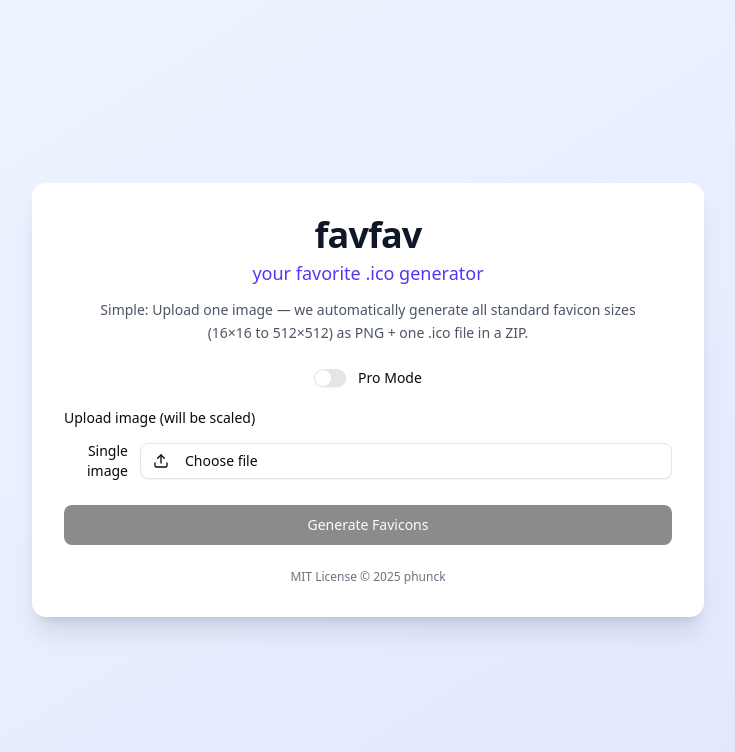
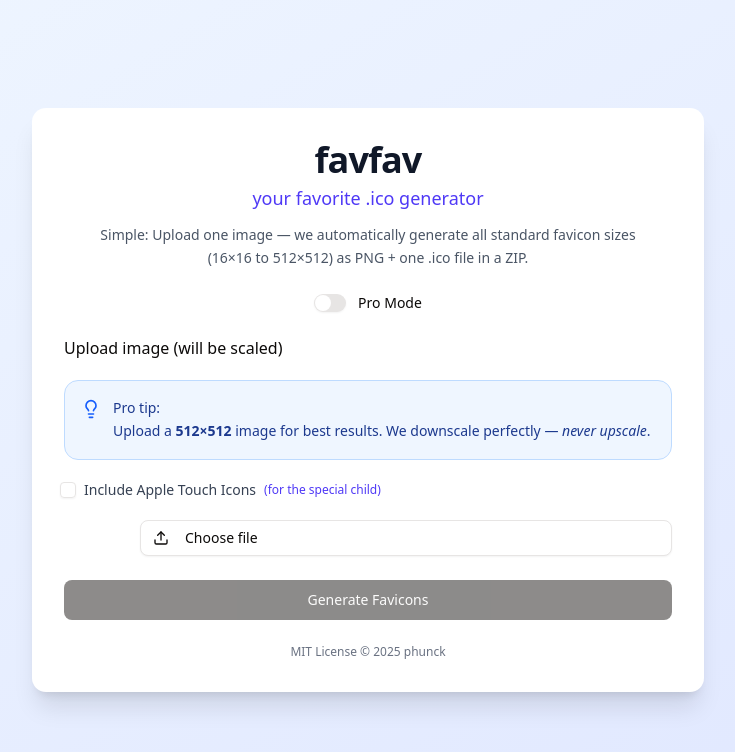
Before and after one commit to phunck/favfav, a Next.js app: page / in a window 1280 px wide. Shown: the top 752 px of the page, without its empty margins (272-1007 px from the left). Built offline with nearby package versions, Linux system fonts and the light colour scheme.

Commit message:
refactor: replace warning tip with MD3 InfoTip + clean spacing

```diff
--- a/package.json
+++ b/package.json
@@ -9,6 +9,7 @@
     "lint": "eslint"
   },
   "dependencies": {
+    "@radix-ui/react-checkbox": "^1.3.3",
     "@radix-ui/react-label": "^2.1.7",
     "@radix-ui/react-progress": "^1.1.7",
     "@radix-ui/react-scroll-area": "^1.2.10",
--- a/src/app/api/generate-favicon/route.ts
+++ b/src/app/api/generate-favicon/route.ts
@@ -6,6 +6,7 @@ export async function POST(req: NextRequest) {
   try {
     const formData = await req.formData();
     const mode = formData.get("mode") as "simple" | "advanced";
+    const includeApple = formData.get("includeApple") === "true";
 
     let zipBuffer: Buffer;
 
@@ -18,11 +19,11 @@ export async function POST(req: NextRequest) {
           if (file) advancedImages[size] = file;
         }
       }
-      zipBuffer = await generateFaviconZip("advanced", undefined, advancedImages);
+      zipBuffer = await generateFaviconZip("advanced", undefined, advancedImages, includeApple);
     } else {
       const image = formData.get("image") as File;
-      if (!image) return new Response("Kein Bild hochgeladen", { status: 400 });
-      zipBuffer = await generateFaviconZip("simple", image);
+      if (!image) return new Response("No image uploaded", { status: 400 });
+      zipBuffer = await generateFaviconZip("simple", image, undefined, includeApple);
     }
 
     return new Response(zipBuffer.buffer as BodyInit, {
@@ -33,6 +34,6 @@ export async function POST(req: NextRequest) {
     });
   } catch (error) {
     console.error("Favicon generation error:", error);
-    return new Response("Interner Serverfehler", { status: 500 });
+    return new Response("Internal Server Error", { status: 500 });
   }
 }
--- a/src/app/page.tsx
+++ b/src/app/page.tsx
@@ -7,14 +7,18 @@ import { Progress } from "@/components/ui/progress";
 import { Switch } from "@/components/ui/switch";
 import { Card, CardContent, CardHeader, CardTitle } from "@/components/ui/card";
 import { ScrollArea } from "@/components/ui/scroll-area";
+import { Checkbox } from "@/components/ui/checkbox";
 import { CustomFileInput } from "@/components/CustomFileInput";
+import { InfoTip } from "@/components/InfoTip";
 
 const ICO_SIZES = [16, 32, 48, 64, 128, 256, 512] as const;
+const APPLE_SIZES = [120, 152, 167, 180] as const;
 
 export default function Home() {
   const [simpleFile, setSimpleFile] = useState<File | null>(null);
   const [advancedFiles, setAdvancedFiles] = useState<Record<number, File | null>>({});
   const [isAdvanced, setIsAdvanced] = useState(false);
+  const [includeApple, setIncludeApple] = useState(false);
   const [loading, setLoading] = useState(false);
   const [progress, setProgress] = useState(0);
   const [downloadUrl, setDownloadUrl] = useState<string | null>(null);
@@ -50,6 +54,8 @@ export default function Home() {
       }
     }
 
+    formData.append("includeApple", includeApple.toString());
+
     try {
       const res = await fetch("/api/generate-favicon", {
         method: "POST",
@@ -72,6 +78,11 @@ export default function Home() {
   const hasFiles = isAdvanced
     ? Object.values(advancedFiles).some((f) => f)
     : simpleFile;
+
+  const displaySizes = [
+    ...ICO_SIZES,
+    ...(isAdvanced && includeApple ? APPLE_SIZES : [])
+  ].sort((a, b) => a - b);
 
   return (
     <div className="min-h-screen bg-gradient-to-br from-blue-50 to-indigo-100 flex items-center justify-center p-4">
@@ -104,11 +115,36 @@ export default function Home() {
 
         {/* Simple Mode */}
         {!isAdvanced && (
-          <div className="space-y-4">
-            <Label>Upload image (will be scaled)</Label>
+          <div className="space-y-5">
+            <Label className="text-base font-medium">Upload image (will be scaled)</Label>
+
+            {/* Pro Tip – MD3 InfoTip */}
+            <InfoTip>
+              <p className="font-medium">Pro tip:</p>
+              <p>
+                Upload a <strong>512×512</strong> image for best results.
+                We downscale perfectly — <em>never upscale</em>.
+              </p>
+            </InfoTip>
+
+            {/* Apple Checkbox */}
+            <div className="flex items-center space-x-2 -ml-1">
+              <Checkbox
+                id="include-apple"
+                checked={includeApple}
+                onCheckedChange={(checked) => setIncludeApple(checked as boolean)}
+              />
+              <Label htmlFor="include-apple" className="cursor-pointer text-sm font-normal text-gray-700">
+                Include Apple Touch Icons{" "}
+                <span className="text-indigo-600 font-medium text-xs">
+                  (for the special child)
+                </span>
+              </Label>
+            </div>
+
             <CustomFileInput
               id="simple-image"
-              label="Single image"
+              label=""
               file={simpleFile}
               onChange={handleSimpleChange}
             />
@@ -121,10 +157,26 @@ export default function Home() {
             <CardHeader>
               <CardTitle>Upload per size</CardTitle>
             </CardHeader>
-            <CardContent>
+            <CardContent className="space-y-6">
+              {/* Apple Checkbox */}
+              <div className="flex items-center space-x-2 -ml-1">
+                <Checkbox
+                  id="include-apple"
+                  checked={includeApple}
+                  onCheckedChange={(checked) => setIncludeApple(checked as boolean)}
+                />
+                <Label htmlFor="include-apple" className="cursor-pointer text-sm font-normal text-gray-700">
+                  Include Apple Touch Icons{" "}
+                  <span className="text-indigo-600 font-medium text-xs">
+                    (for the special child)
+                  </span>
+                </Label>
+              </div>
+
+              {/* Dynamische Größenliste */}
               <ScrollArea className="h-96 pr-4">
                 <div className="space-y-4">
-                  {ICO_SIZES.map((size) => (
+                  {displaySizes.map((size) => (
                     <CustomFileInput
                       key={size}
                       id={`advanced-${size}`}
--- /dev/null
+++ b/src/components/InfoTip.tsx
@@ -0,0 +1,15 @@
+// src/components/InfoTip.tsx
+import { Lightbulb } from "lucide-react";
+
+interface InfoTipProps {
+  children: React.ReactNode;
+}
+
+export function InfoTip({ children }: InfoTipProps) {
+  return (
+    <div className="flex items-start gap-3 p-4 bg-blue-50 border border-blue-200 rounded-xl text-blue-900">
+      <Lightbulb className="w-5 h-5 text-blue-600 mt-0.5 flex-shrink-0" />
+      <div className="text-sm leading-relaxed">{children}</div>
+    </div>
+  );
+}
--- /dev/null
+++ b/src/components/ui/checkbox.tsx
@@ -0,0 +1,32 @@
+"use client"
+
+import * as React from "react"
+import * as CheckboxPrimitive from "@radix-ui/react-checkbox"
+import { CheckIcon } from "lucide-react"
+
+import { cn } from "@/lib/utils"
+
+function Checkbox({
+  className,
+  ...props
+}: React.ComponentProps<typeof CheckboxPrimitive.Root>) {
+  return (
+    <CheckboxPrimitive.Root
+      data-slot="checkbox"
+      className={cn(
+        "peer border-input dark:bg-input/30 data-[state=checked]:bg-primary data-[state=checked]:text-primary-foreground dark:data-[state=checked]:bg-primary data-[state=checked]:border-primary focus-visible:border-ring focus-visible:ring-ring/50 aria-invalid:ring-destructive/20 dark:aria-invalid:ring-destructive/40 aria-invalid:border-destructive size-4 shrink-0 rounded-[4px] border shadow-xs transition-shadow outline-none focus-visible:ring-[3px] disabled:cursor-not-allowed disabled:opacity-50",
+        className
+      )}
+      {...props}
+    >
+      <CheckboxPrimitive.Indicator
+        data-slot="checkbox-indicator"
+        className="grid place-content-center text-current transition-none"
+      >
+        <CheckIcon className="size-3.5" />
+      </CheckboxPrimitive.Indicator>
+    </CheckboxPrimitive.Root>
+  )
+}
+
+export { Checkbox }
--- a/src/lib/favicon-generator.ts
+++ b/src/lib/favicon-generator.ts
@@ -4,37 +4,26 @@ import { encodeIco } from "ico-endec";
 import JSZip from "jszip";
 
 const ALL_SIZES = [16, 32, 48, 64, 128, 256, 512] as const;
+const APPLE_SIZES = [120, 152, 167, 180] as const;
 
-/**
- * Generiert ein ZIP mit Favicons (PNG + ICO)
- * @param mode - "simple" (ein Bild → alle Größen) oder "advanced" (pro Größe ein Bild)
- * @param simpleImage - Nur im Simple-Modus: Das Quellbild
- * @param advancedImages - Nur im Advanced-Modus: Objekt mit Größe → File
- * @returns Buffer des ZIP-Archivs
- */
 export async function generateFaviconZip(
   mode: "simple" | "advanced",
   simpleImage?: File,
-  advancedImages?: Record<number, File>
+  advancedImages?: Record<number, File>,
+  includeApple: boolean = false
 ): Promise<Buffer> {
   const zip = new JSZip();
 
   if (mode === "advanced" && advancedImages) {
-    // Advanced Mode: Nur hochgeladene Größen verarbeiten
     const icoBuffers: Buffer[] = [];
 
-    for (const size of ALL_SIZES) {
+    for (const size of Object.keys(advancedImages).map(Number)) {
       const file = advancedImages[size];
-      if (!file) continue; // Überspringe fehlende Größen
+      if (!file) continue;
 
-      const arrayBuffer = await file.arrayBuffer();
-      const buffer = Buffer.from(arrayBuffer);
-
+      const buffer = Buffer.from(await file.arrayBuffer());
       const resized = await sharp(buffer)
-        .resize(size, size, {
-          fit: "contain",
-          background: { r: 0, g: 0, b: 0, alpha: 0 }, // Transparent
-        })
+        .resize(size, size, { fit: "contain", background: { r: 0, g: 0, b: 0, alpha: 0 } })
         .png()
         .toBuffer();
 
@@ -42,36 +31,61 @@ export async function generateFaviconZip(
       icoBuffers.push(resized);
     }
 
-    // Nur ICO erzeugen, wenn mindestens ein Bild vorhanden
     if (icoBuffers.length > 0) {
-      const ico = encodeIco(icoBuffers);
-      zip.file("favicon.ico", ico);
+      zip.file("favicon.ico", encodeIco(icoBuffers));
+    }
+
+    if (includeApple) {
+      for (const size of APPLE_SIZES) {
+        if (advancedImages[size]) {
+          const buffer = Buffer.from(await advancedImages[size]!.arrayBuffer());
+          const applePng = await sharp(buffer)
+            .resize(size, size, { fit: "contain", background: { r: 0, g: 0, b: 0, alpha: 0 } })
+            .png()
+            .toBuffer();
+          zip.file(`apple-touch-icon-${size}x${size}.png`, applePng);
+        }
+      }
     }
   } else if (mode === "simple" && simpleImage) {
-    // Simple Mode: Ein Bild → alle Größen
-    const arrayBuffer = await simpleImage.arrayBuffer();
-    const buffer = Buffer.from(arrayBuffer);
+    const buffer = Buffer.from(await simpleImage.arrayBuffer());
 
-    // PNGs für alle Größen
-    const pngPromises = ALL_SIZES.map(async (size) => {
+    for (const size of ALL_SIZES) {
       const png = await sharp(buffer)
-        .resize(size, size, {
-          fit: "contain",
-          background: { r: 0, g: 0, b: 0, alpha: 0 },
-        })
+        .resize(size, size, { fit: "contain", background: { r: 0, g: 0, b: 0, alpha: 0 } })
         .png()
         .toBuffer();
       zip.file(`favicon-${size}x${size}.png`, png);
-      return png;
-    });
+    }
 
-    const icoBuffers = await Promise.all(pngPromises);
-    const ico = encodeIco(icoBuffers);
-    zip.file("favicon.ico", ico);
-  } else {
-    throw new Error("Ungültiger Modus oder fehlende Bilder");
+    if (includeApple) {
+      for (const size of APPLE_SIZES) {
+        const applePng = await sharp(buffer)
+          .resize(size, size, { fit: "contain", background: { r: 0, g: 0, b: 0, alpha: 0 } })
+          .png()
+          .toBuffer();
+        zip.file(`apple-touch-icon-${size}x${size}.png`, applePng);
+      }
+    }
+
+    const icoBuffers = await Promise.all(
+      ALL_SIZES.map(size => sharp(buffer).resize(size, size).png().toBuffer())
+    );
+    zip.file("favicon.ico", encodeIco(icoBuffers));
   }
 
-  // ZIP als Buffer generieren
+  // Optional: HTML Example
+  const htmlLines: string[] = [
+    '<!DOCTYPE html>',
+    '<html><head>',
+    '  <meta charset="utf-8">',
+    '  <title>Favicon Test</title>',
+    '  <link rel="icon" href="favicon.ico">',
+    ...ALL_SIZES.map(s => `  <link rel="icon" type="image/png" sizes="${s}x${s}" href="favicon-${s}x${s}.png">`),
+    ...(includeApple ? APPLE_SIZES.map(s => `  <link rel="apple-touch-icon" sizes="${s}x${s}" href="apple-touch-icon-${s}x${s}.png">`) : [])
+  ];
+  htmlLines.push('</head><body><h1>favfav – your favicons are ready!</h1></body></html>');
+  zip.file("favicon-example.html", htmlLines.join("\n"));
+
   return await zip.generateAsync({ type: "nodebuffer" });
 }
```
Also changed, not shown: src/components/CustomFileInput.tsx (+6 -28 lines), 1 other file (tests, documents, lock files or other folders).
